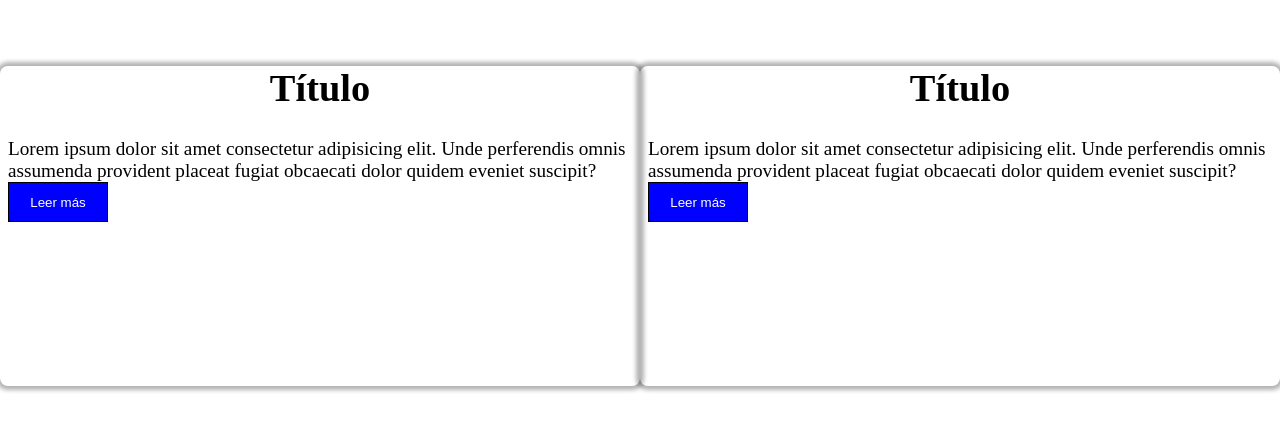
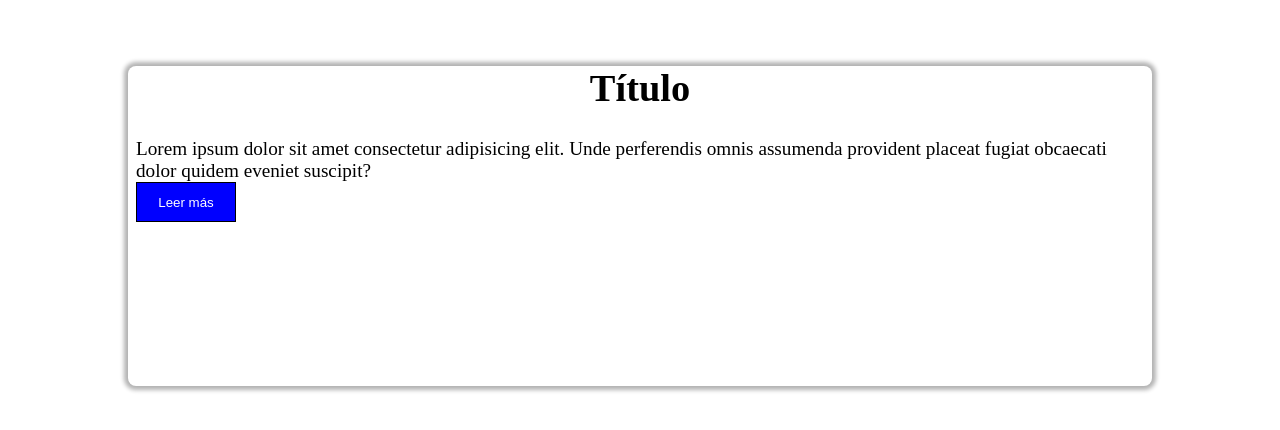
Before and after one commit to AD0104/conferencia, a plain HTML site: page index.html in a window 1280 px wide. Shown: the part 174-604 px from the top of the page. Drawn offline with Linux system fonts and the light colour scheme.

Commit message:
tercer commit

```diff
--- a/index.html
+++ b/index.html
@@ -18,15 +18,6 @@
                 <button>Leer más</button>
             </article>
         </article>
-        <article class="article">
-            <article class="header">
-                <h1>Título</h1>
-            </article>
-            <article class="body">
-                <p>Lorem ipsum dolor sit amet consectetur adipisicing elit. Unde perferendis omnis assumenda provident placeat fugiat obcaecati dolor quidem eveniet suscipit?</p>
-                <button>Leer más</button>
-            </article>
-        </article>
     </section>
 </body>
 </html>
```
